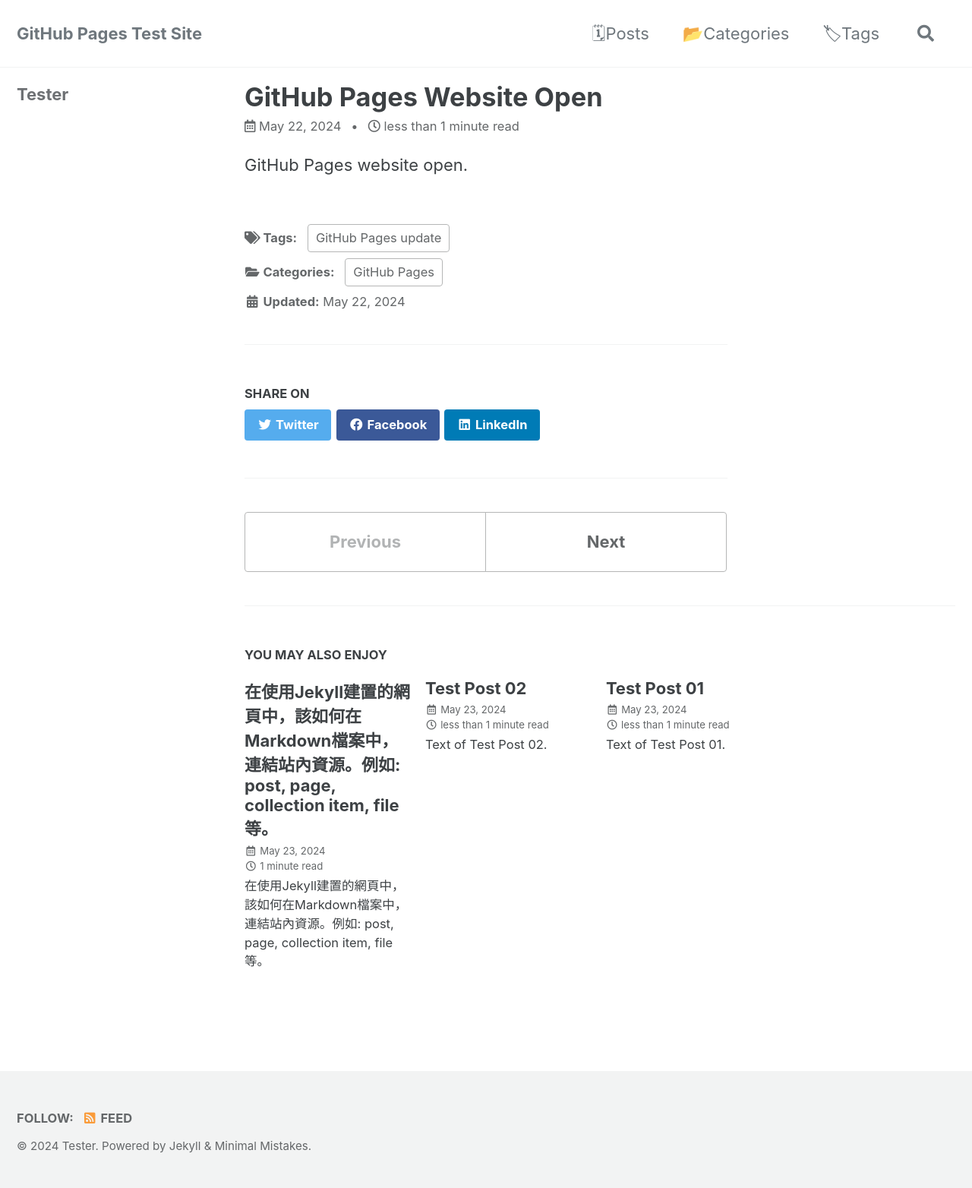
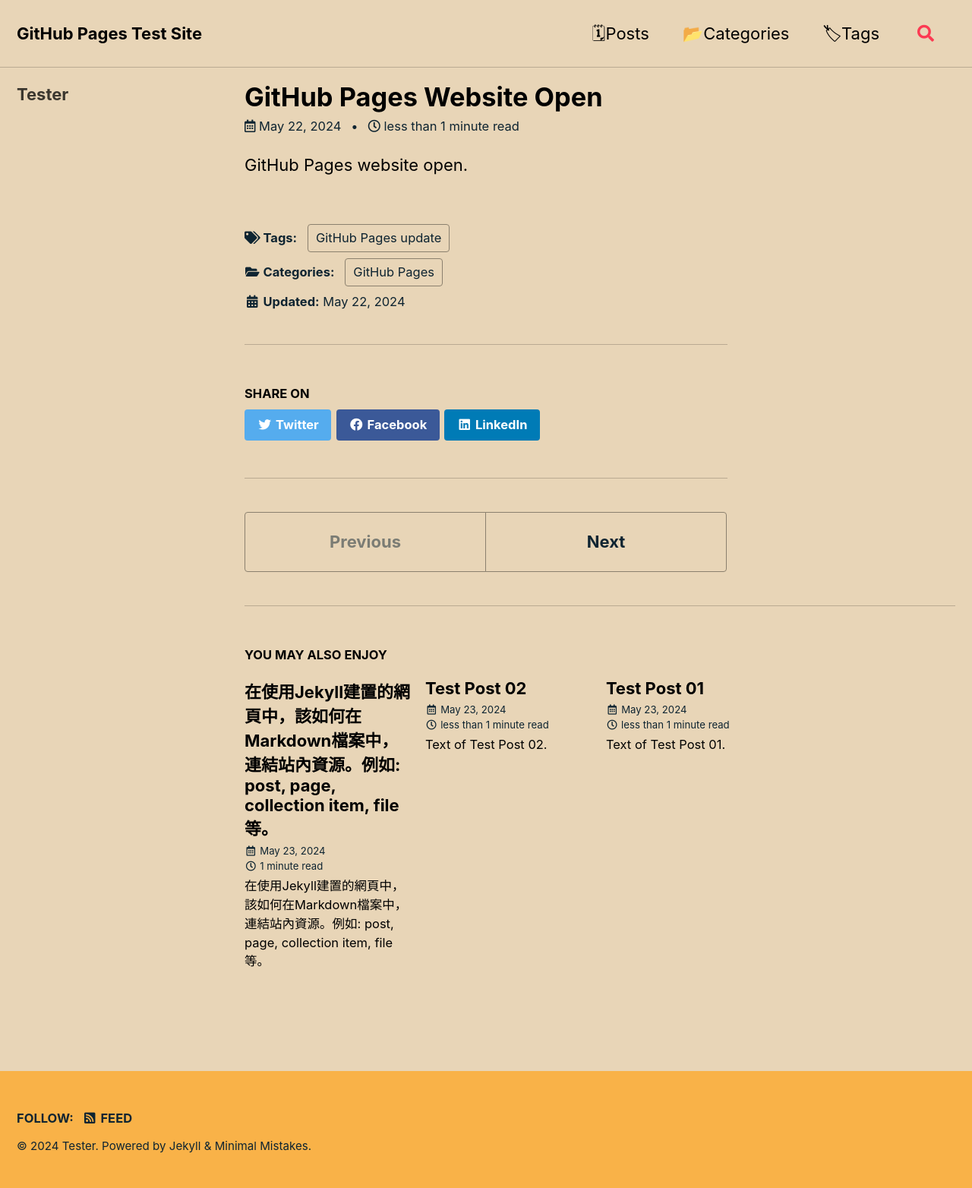
Before and after one commit to HsienChing/GitHubPageTest, a Jekyll site: the page built from _posts/2024-05-22-GitHub-Pages-Open.md, in a window 1280 px wide. Shown: the whole page at 76% size. Built offline with Jekyll 4.4.1, drawn with Linux system fonts in a browser that asks for light colours; cached includes are drawn as plain includes.

Commit message:
Update post

```diff
--- a/_config.yml
+++ b/_config.yml
@@ -13,7 +13,7 @@
 # theme                  : "minimal-mistakes-jekyll"
 # remote_theme           : "mmistakes/minimal-mistakes"
 remote_theme             : "mmistakes/minimal-mistakes@4.24.0"
-minimal_mistakes_skin    : "default" # "default" # "air", "aqua", "contrast", "dark", "dirt", "neon", "mint", "plum", "sunrise"
+minimal_mistakes_skin    : "sunrise" # "default" # "air", "aqua", "contrast", "dark", "dirt", "neon", "mint", "plum", "sunrise"
 
 # Site Settings
 locale                   : "en-US"
```
Also changed, not shown: _posts/2024-05-22-GitHub-Pages-Open.md (renamed from _posts/2024-05-22-GitHub-Pages-Open copy.md).
